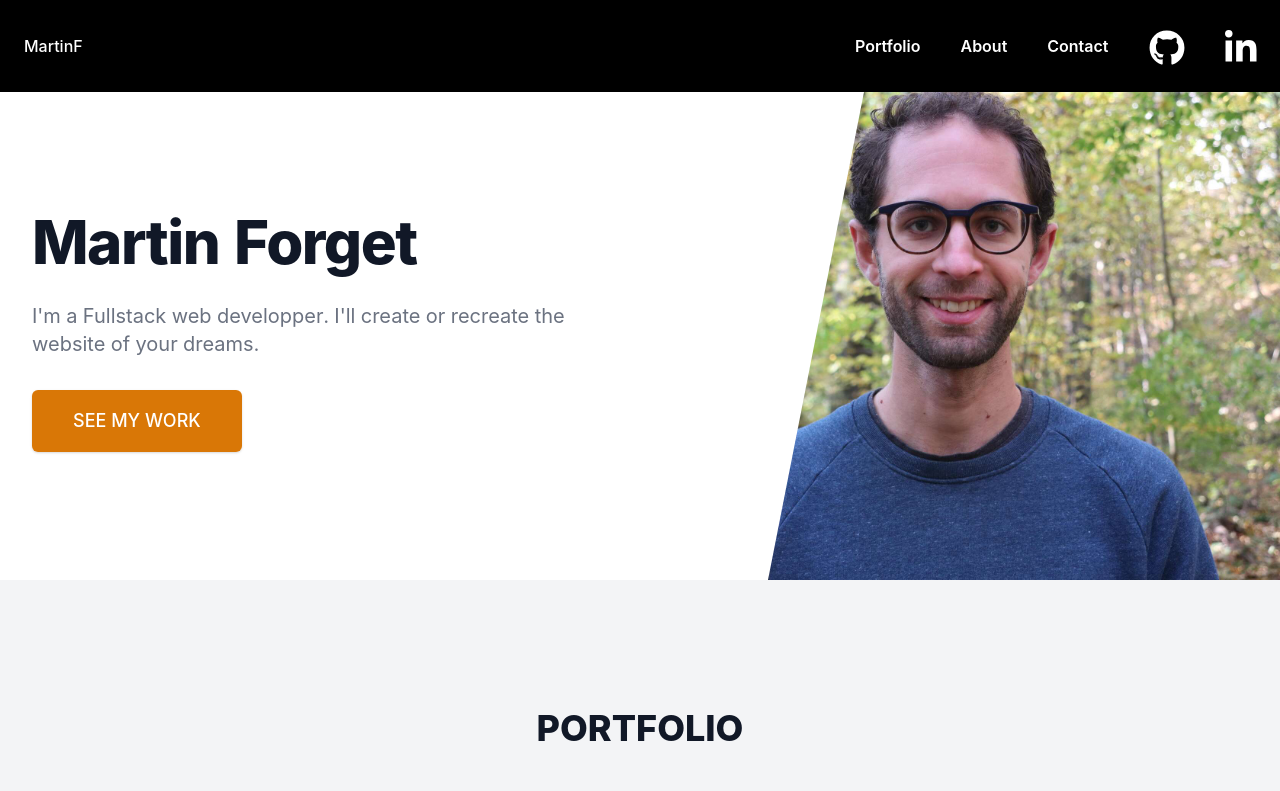
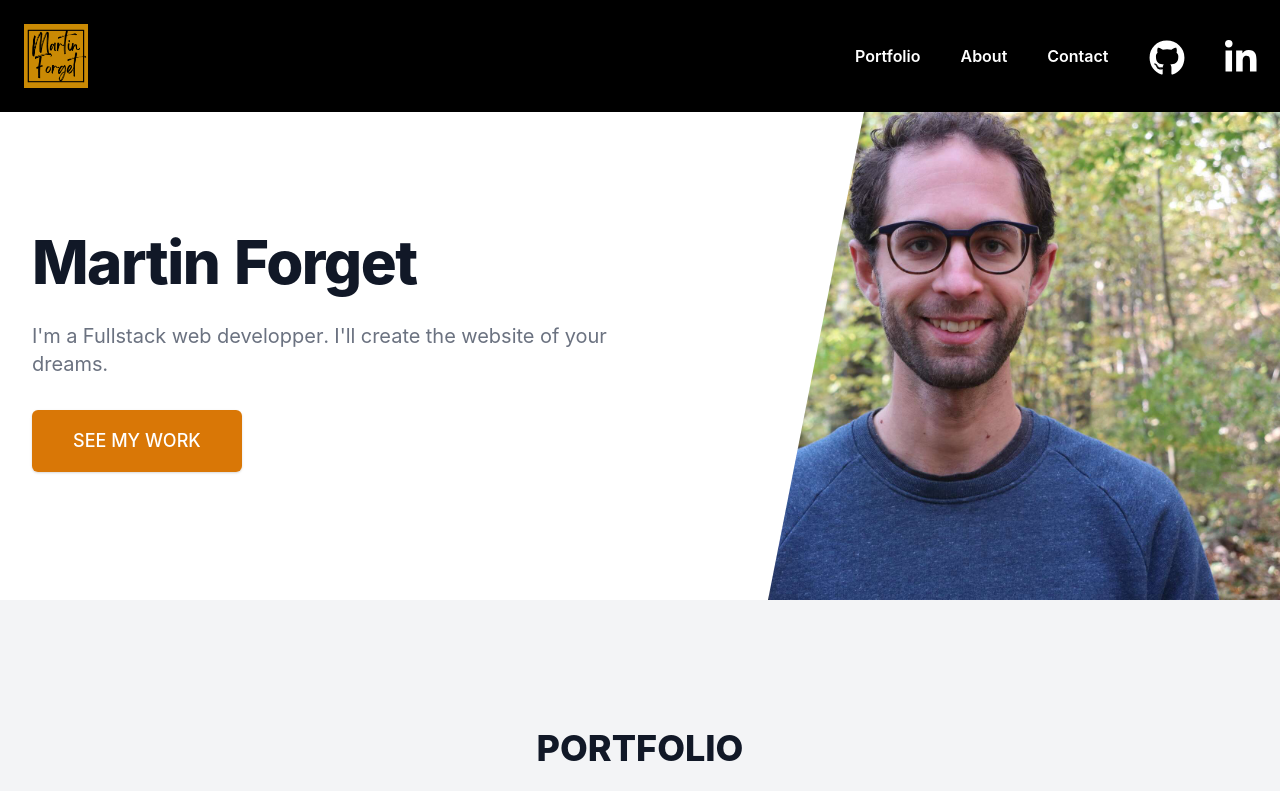
Before and after one commit to Martinfzz/martinforget.github.io, a React (Create React App) app: page / in a window 1280 px wide. Shown: the top 791 px of the page. Built offline with nearby package versions, Linux system fonts and the light colour scheme; no server answers.

Commit message:
Add logo to navbar

```diff
--- a/src/Components/Contact/index.jsx
+++ b/src/Components/Contact/index.jsx
@@ -48,7 +48,7 @@ const Contact = () => {
 
   return (
     <>
-      <div className="mt-8 sm:px-3 bg-gray-100 py-20" id="contact">
+      <div className="mt-8 sm:px-3 bg-gray-100 py-20 sm:py-60" id="contact">
         <h2 className="mt-2 text-4xl leading-8 font-extrabold tracking-tight text-gray-900 sm:text-4xl uppercase text-center">Contact</h2>
         <div className="md:grid md:grid-cols-6 md:gap-6 container mx-auto">
           <div className="md:col-start-2 md:col-end-4 mt-8">
--- a/src/Components/Hero/index.jsx
+++ b/src/Components/Hero/index.jsx
@@ -28,7 +28,7 @@ const Hero = () => (
             <p className="mt-3 text-base text-gray-500 sm:mt-5 sm:text-lg sm:max-w-xl sm:mx-auto md:mt-5 md:text-xl lg:mx-0">
               I&apos;m a Fullstack web developper. I&apos;ll create
               {' '}
-              or recreate the website of your dreams.
+              the website of your dreams.
             </p>
             <div className="mt-5 sm:mt-8 sm:flex sm:justify-center lg:justify-start">
               <div className="rounded-md shadow">
--- a/src/Components/Navbar/index.jsx
+++ b/src/Components/Navbar/index.jsx
@@ -4,6 +4,7 @@ import { MenuIcon, XIcon } from '@heroicons/react/outline';
 import { FontAwesomeIcon } from '@fortawesome/react-fontawesome';
 import { faGithub, faLinkedinIn } from '@fortawesome/free-brands-svg-icons';
 import { Link } from 'react-scroll';
+import Logo from '../../assets/images/Martin_Forget_logo.png';
 
 const Navbar = () => {
   const handleOnClick = () => {
@@ -16,12 +17,14 @@ const Navbar = () => {
         <div className="max-w-7xl mx-auto px-4 sm:px-6">
           <div className="flex justify-between items-center py-6 md:space-x-10">
             <div className="flex justify-start lg:w-0 lg:flex-1">
-              <button type="button" onClick={handleOnClick} className="text-base font-medium text-white hover:text-yellow-700">MartinF</button>
-              {/* <img
-                className="h-8 w-auto sm:h-10"
-                src="https://tailwindui.com/img/logos/workflow-mark-indigo-600.svg"
-                alt=""
-              /> */}
+              <button type="button" onClick={handleOnClick} className="text-base font-medium text-white hover:text-yellow-700">
+                <img
+                  className="h-8 w-auto h-16"
+                  src={Logo}
+                  alt=""
+                />
+              </button>
+
             </div>
             <div className="-mr-2 -my-2 sm:hidden">
               <Popover.Button className="rounded-md p-2 inline-flex items-center justify-center text-gray-400 hover:text-yellow-700 focus:outline-none focus:ring-2 focus:ring-inset focus:ring-yellow-500">
```
Also changed, not shown: src/assets/images/Martin_Forget_logo.png (added).
